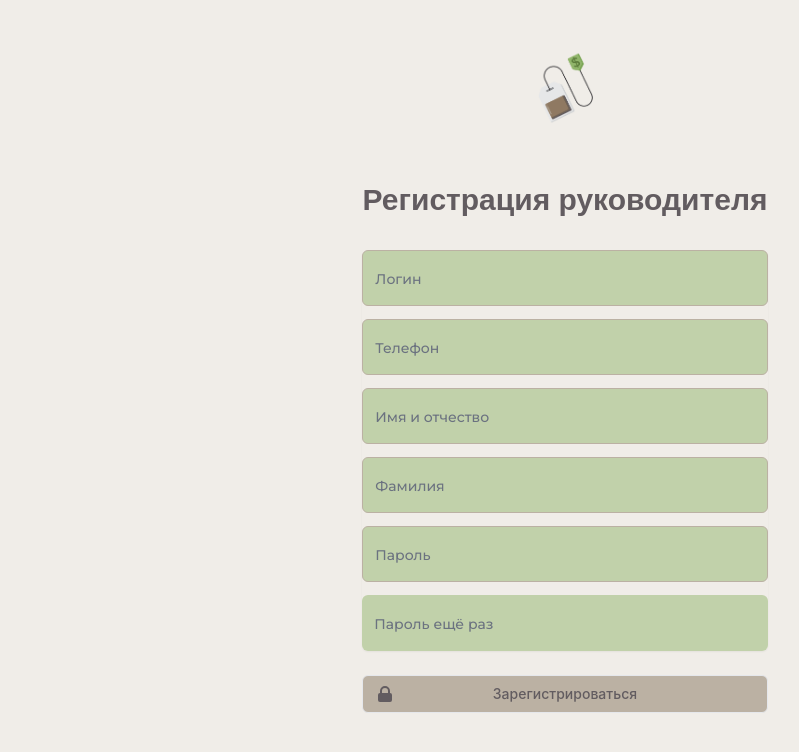
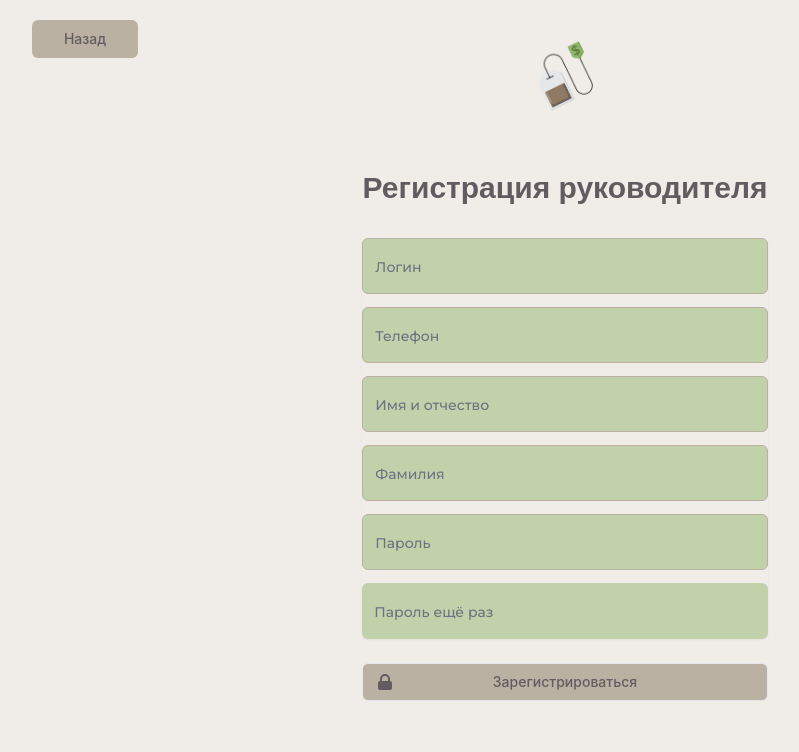
Before and after one commit to Kudryashova-Nastya/tip-service, a React (Create React App) app in the folder frontend/: page /registration in a window 1280 px wide. Shown: the top 752 px of the page, without its empty margins (75-874 px from the left). Built offline with nearby package versions, Linux system fonts and the light colour scheme; a web font is replaced by a local one.

Commit message:
button back in registrationPage and clear login

```diff
--- a/frontend/src/components/LoginPage/LoginPage.js
+++ b/frontend/src/components/LoginPage/LoginPage.js
@@ -23,10 +23,6 @@ class LoginPage extends Component {
                             </h1>
                         </div>
                         <form className="mt-8 space-y-6 w-1/3" action="#" method="POST">
-                            {/*{% csrf_token %}*/}
-                            {/*{% if form.non_field_errors %}*/}
-                            {/*<div className="alert alert-dismissible alert-danger">{{form.non_field_errors}}</div>*/}
-                            {/*{% endif %}*/}
                             <input type="hidden" name="remember" value="true"/>
                             <div className="rounded-md shadow-sm -space-y-px">
                                 <div>
@@ -58,7 +54,6 @@ class LoginPage extends Component {
                                     </a>
                                 </div>
                             </div>
-                            {/*<div className="mb-3">{{f.errors}}</div>*/}
                             <div>
                                 <button type="submit"
                                         className="button-loginPage group relative w-full flex justify-center py-2 px-4 border text-sm font-medium rounded-md focus:outline-none focus:ring-2 focus:ring-offset-2">
--- a/frontend/src/components/RegistrationPage/RegistrationPage.js
+++ b/frontend/src/components/RegistrationPage/RegistrationPage.js
@@ -6,38 +6,46 @@ class RegistrationPage extends Component {
     render() {
         return (
             <>
-                <div class="min-h-full flex justify-center py-12 px-4 sm:px-6 lg:px-8">
-                    <div class="w-full space-y-8">
+                <div className='w-full grid grid-cols-1 md:grid-cols-12 mt-5' style={{marginBottom: '-70px'}}>
+                    <div className="w-full grid grid-cols-1 col-start-2 col-span-1">
+                        <button type="submit"
+                                className="button-loginPage group relative flex justify-center py-2 px-4 border border-transparent text-sm font-medium rounded-md focus:outline-none focus:ring-2 focus:ring-offset-2">
+                            <Link to="/">Назад</Link>
+                        </button>
+                    </div>
+                </div>
+                <div className="min-h-full flex justify-center py-12 px-4 sm:px-6 lg:px-8">
+                    <div className="w-full space-y-8">
                         <div>
                             <img className="mx-auto h-20 w-auto" src={require('../../media/logo-main.png')} alt="Workflow"/>
-                            <h1 class="mt-6 text-center text-3xl font-extrabold">
+                            <h1 className="mt-6 text-center text-3xl font-extrabold">
                             Регистрация руководителя
                             </h1>
                         </div>
-                        <form class="mt-8 space-y-6 w-1/3" action="#" method="POST">
-                            <div class="rounded-md shadow-sm -space-y-px reg">
+                        <form className="mt-8 space-y-6 w-1/3" action="#" method="POST">
+                            <div className="rounded-md shadow-sm -space-y-px reg">
                                 <div>
-                                    <label for="username" class="sr-only">Логин</label>
+                                    <label htmlFor="username" className="sr-only">Логин</label>
                                     <input id="login" name="username" type="login" required class="appearance-none relative block w-full px-3 py-2 border border-gray-300 placeholder-gray-500 text-gray-900 rounded-md focus:outline-none focus:z-10 sm:text-sm" placeholder="Логин"/>
                                 </div>
                                 <div>
-                                    <label for="phone" class="sr-only">Телефон</label>
+                                    <label htmlFor="phone" className="sr-only">Телефон</label>
                                     <input id="phone" name="phone" type="tel" required class="appearance-none relative block w-full px-3 py-2 border border-gray-300 placeholder-gray-500 text-gray-900 rounded-md focus:outline-none focus:z-10 sm:text-sm" placeholder="Телефон"/>
                                 </div>
                                 <div>
-                                    <label for="first_name" class="sr-only">Имя и отчество</label>
-                                    <input id="first_name" name="first_name" type="text"required class="appearance-none relative block w-full px-3 py-2 border border-gray-300 placeholder-gray-500 text-gray-900 rounded-md focus:outline-none focus:z-10 sm:text-sm" placeholder="Имя и отчество"/>
+                                    <label htmlFor="first_name" className="sr-only">Имя и отчество</label>
+                                    <input id="first_name" name="first_name" type="text" required class="appearance-none relative block w-full px-3 py-2 border border-gray-300 placeholder-gray-500 text-gray-900 rounded-md focus:outline-none focus:z-10 sm:text-sm" placeholder="Имя и отчество"/>
                                 </div>
                                 <div>
-                                    <label for="last_name" class="sr-only">Фамилия</label>
-                                    <input id="last_name" name="last_name" type="text"required class="appearance-none relative block w-full px-3 py-2 border border-gray-300 placeholder-gray-500 text-gray-900 rounded-md focus:outline-none focus:z-10 sm:text-sm" placeholder="Фамилия"/>
+                                    <label htmlFor="last_name" className="sr-only">Фамилия</label>
+                                    <input id="last_name" name="last_name" type="text" required class="appearance-none relative block w-full px-3 py-2 border border-gray-300 placeholder-gray-500 text-gray-900 rounded-md focus:outline-none focus:z-10 sm:text-sm" placeholder="Фамилия"/>
                                 </div>
                                 <div>
-                                    <label for="password" class="sr-only">Пароль</label>
+                                    <label htmlFor="password" className="sr-only">Пароль</label>
                                     <input id="password" name="password" type="password" required class="appearance-none relative block w-full px-3 py-2 border border-gray-300 placeholder-gray-500 text-gray-900 rounded-md focus:outline-none  focus:z-10 sm:text-sm" placeholder="Пароль"/>
                                 </div>
                                 <div>
-                                    <label for="confirm_password" class="sr-only">Подтверждение пароля</label>
+                                    <label htmlFor="confirm_password" className="sr-only">Подтверждение пароля</label>
                                     <input id="confirm_password" name="confirm_password" type="password" required class="appearance-none relative block w-full px-3 py-2 border border-gray-300 placeholder-gray-500 text-gray-900 rounded-md focus:outline-none focus:z-10 sm:text-sm" placeholder="Пароль ещё раз"/>
                                 </div>
                             </div>
```
